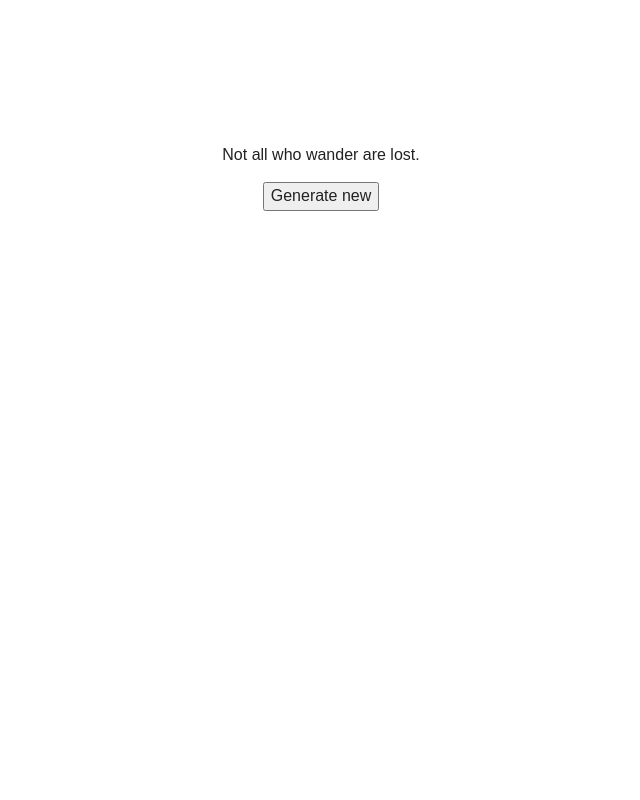
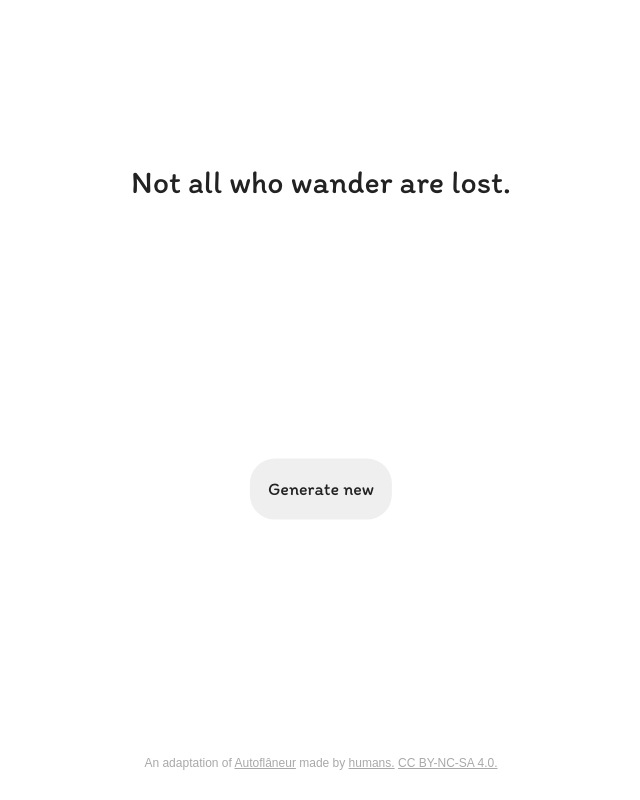
Before and after one commit to jaranta/eksymisgeneraattori, a plain HTML site: page index.html in a window 1280 px wide. Shown: the whole page, without its empty margins (319-959 px from the left). Drawn offline with nearby package versions, Linux system fonts and the light colour scheme.

Commit message:
Styling and bottom text

```diff
--- a/css/main.css
+++ b/css/main.css
@@ -95,9 +95,49 @@ textarea {
    Author's custom styles
    ========================================================================== */
 
+button {
+    padding: 18px;
+    border: none;
+    border-radius: 25px;
+    font-family: 'Itim', cursive;
+    font-size: 18px;
+    text-align: center;
+    text-decoration: none;
+}
+
+a {
+    text-decoration: underline;
+    color: darkgray;
+}
+
+a:hover {
+    background-color: darkgray;
+}
+
 .main {
     padding: 10%;
     text-align: center;
+    font-family: 'Itim', cursive;
+    font-size: 32px;
+}
+
+#generateButton {
+    position: absolute;
+    top: 60%;
+    left: 50%;
+    transform: translate(-50%, -35%);
+}
+
+.about {
+    position: absolute;
+    bottom: 2%;
+    width: 100%;
+    display: block;
+    text-align: center;
+    text-decoration: none;
+    font-family: Arial, sans-serif;
+    font-size: 12px;
+    color: darkgray;
 }
 
 
--- a/index.html
+++ b/index.html
@@ -1,5 +1,5 @@
 <!doctype html>
-<html class="no-js" lang="">
+<html class="no-js" lang="en">
     <head>
         <meta charset="utf-8">
         <meta http-equiv="x-ua-compatible" content="ie=edge">
@@ -11,6 +11,7 @@
         <!-- Place favicon.ico in the root directory -->
 
         <link rel="stylesheet" href="css/normalize.css">
+        <link href="https://fonts.googleapis.com/css?family=Itim" rel="stylesheet">
         <link rel="stylesheet" href="css/main.css">
         <script src="js/vendor/modernizr-2.8.3.min.js"></script>
     </head>
@@ -22,7 +23,10 @@
         <!-- Add your site or application content here -->
         <div class="main">
             <p id="generatedText">Not all who wander are lost.</p>
-            <button onclick="generateText()">Generate new</button>
+            <button id="generateButton" onclick="generateText()">Generate new</button>
+        </div>
+        <div class="footer">
+            <p class="about">An adaptation of <a href="https://harrygiles.org/autoflaneur/">Autoflâneur</a> made by <a href="humans.txt">humans.</a> <a href="LICENSE.txt">CC BY-NC-SA 4.0.</a></p>
         </div>
 
         <script src="https://code.jquery.com/jquery-1.12.0.min.js"></script>
```
